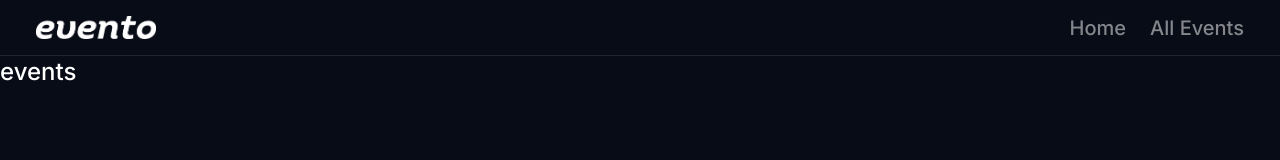
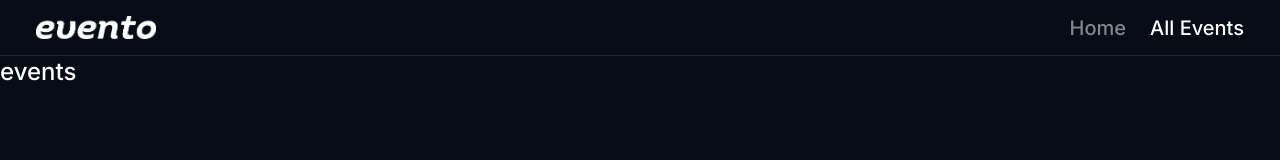
Before and after one commit to aminetiouk/evento, a Next.js app: page /events/all in a window 1280 px wide. Shown: the top 160 px of the page. Built offline with nearby package versions, Linux system fonts and the light colour scheme.

Commit message:
feat(header): implement active route highlighting using clsx and usePathname

```diff
--- a/src/components/header.tsx
+++ b/src/components/header.tsx
@@ -1,5 +1,7 @@
 import Link from "next/link";
 import Logo from "./logo";
+import clsx from "clsx";
+import { usePathname } from "next/navigation";
 
 const routes = [
   {
@@ -13,6 +15,8 @@
 ];
 
 export default function Header() {
+  const activePathname = usePathname();
+
   return (
     <header
       className="
@@ -36,10 +40,10 @@
           {routes.map((route) => (
             <li
               key={route.path}
-              className="
-                text-white/50
-                transition hover:text-white
-              "
+              className={clsx("transition hover:text-white", {
+                "text-white": activePathname === route.path,
+                "text-white/50": activePathname !== route.path,
+              })}
             >
               <Link href={route.path}>{route.name}</Link>
             </li>
```
